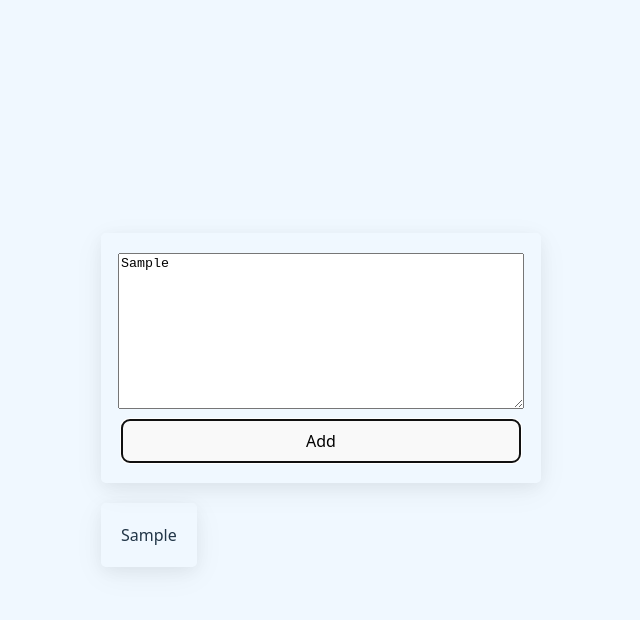
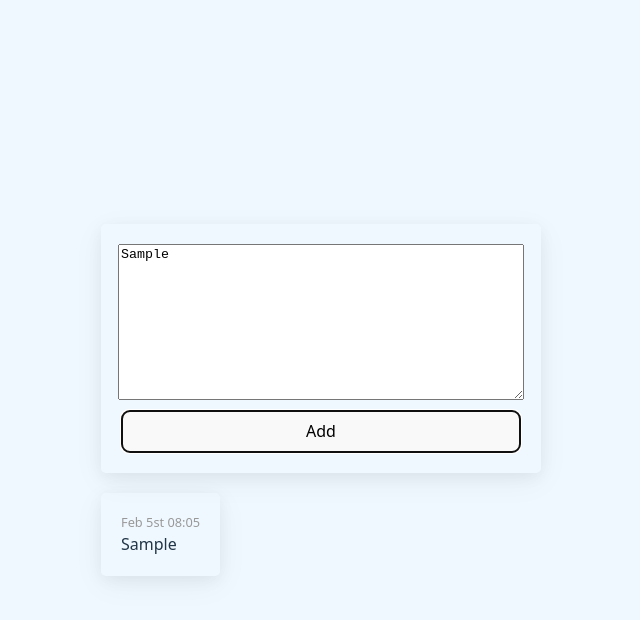
Before and after one commit to mishelld/QuickNotes-Project, a React (Vite) app in the folder QuickNotes-app/: page / in a window 1280 px wide. Both pictures are taken after typing "Sample" into the empty fields and a click on the button "Add". Shown: the top 620 px of the page, without its empty margins (319-959 px from the left). Built offline with nearby package versions, Linux system fonts and the light colour scheme.

Commit message:
feat: add components for creating and displaying notes with basic styling.

```diff
--- a/QuickNotes-app/src/components/CreateNote.jsx
+++ b/QuickNotes-app/src/components/CreateNote.jsx
@@ -4,8 +4,29 @@ import Notes from "./Notes";
 function CreateNote() {
   const [value, setValue] = useState("");
   const [notes, setNotes] = useState([]);
+  const monthNames = [
+    "Jan",
+    "Feb",
+    "Mar",
+    "Apr",
+    "May",
+    "Jun",
+    "Jul",
+    "Aug",
+    "Sept",
+    "Oct",
+    "Nov",
+    "Dec",
+  ];
+  const getDate = () => {
+    const month = monthNames[new Date().getMonth()];
+    const day = new Date().getDate().toLocaleString();
+    const hour = new Date().getHours().toLocaleString().padStart(2, "0");
+    const minutes = new Date().getMinutes().toLocaleString().padStart(2, "0");
+    return `${month} ${day}st ${hour}:${minutes}`;
+  };
   const handleAdd = () => {
-    setNotes([...notes, value]);
+    setNotes([...notes, { text: value, date: getDate() }]);
     setValue("");
   };
 
--- a/QuickNotes-app/src/components/Notes.css
+++ b/QuickNotes-app/src/components/Notes.css
@@ -12,3 +12,12 @@
   border-radius: 5px;
   padding: 20px;
 }
+
+.date {
+  font-size: 0.8rem;
+  color: rgb(152, 152, 152);
+}
+
+.text {
+  text-align: start;
+}
--- a/QuickNotes-app/src/components/Notes.jsx
+++ b/QuickNotes-app/src/components/Notes.jsx
@@ -1,9 +1,14 @@
 import "./Notes.css";
 function Notes({ notes }) {
+  console.log(notes);
+
   return (
     <div className="notes">
-      {notes.map((note) => (
-        <div className="note">{note}</div>
+      {notes.map((note, index) => (
+        <div key={index} className="note">
+          <div className="date">{note.date}</div>
+          <div className="text">{note.text}</div>
+        </div>
       ))}
     </div>
   );
```
